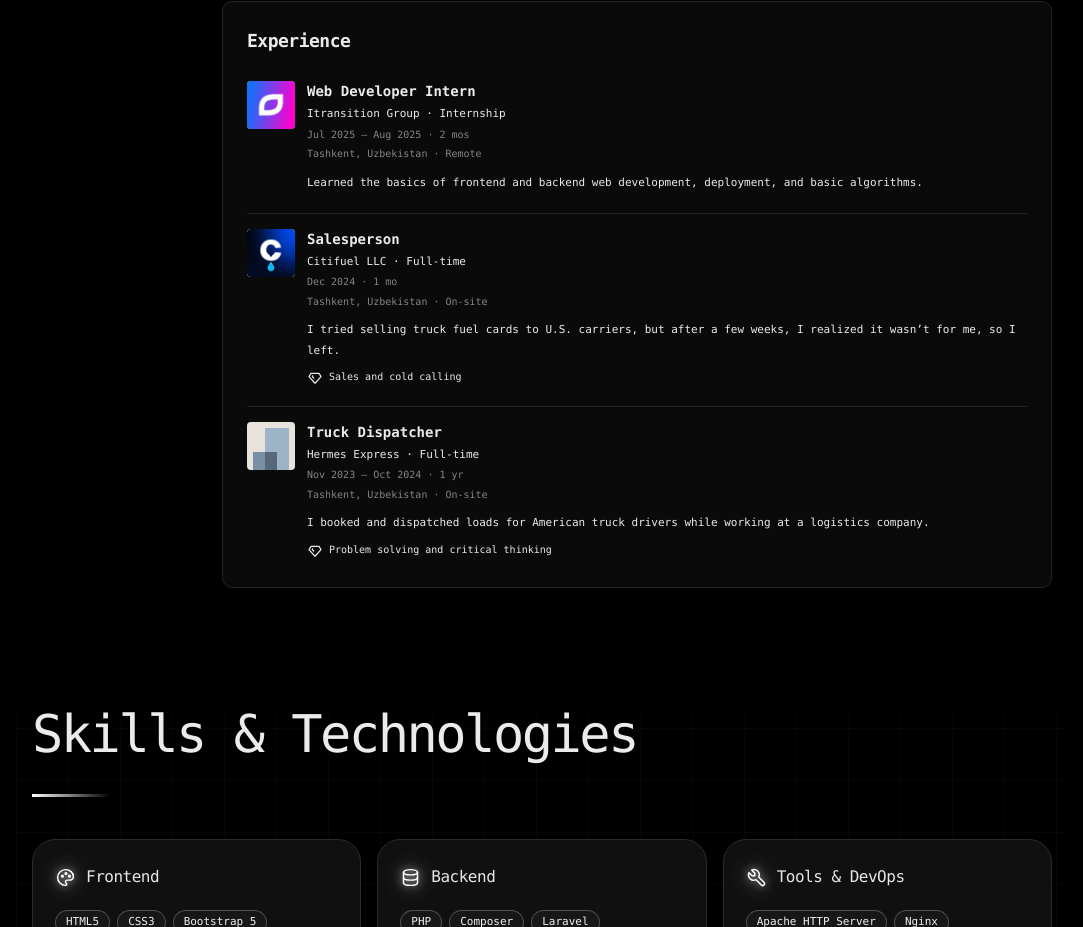
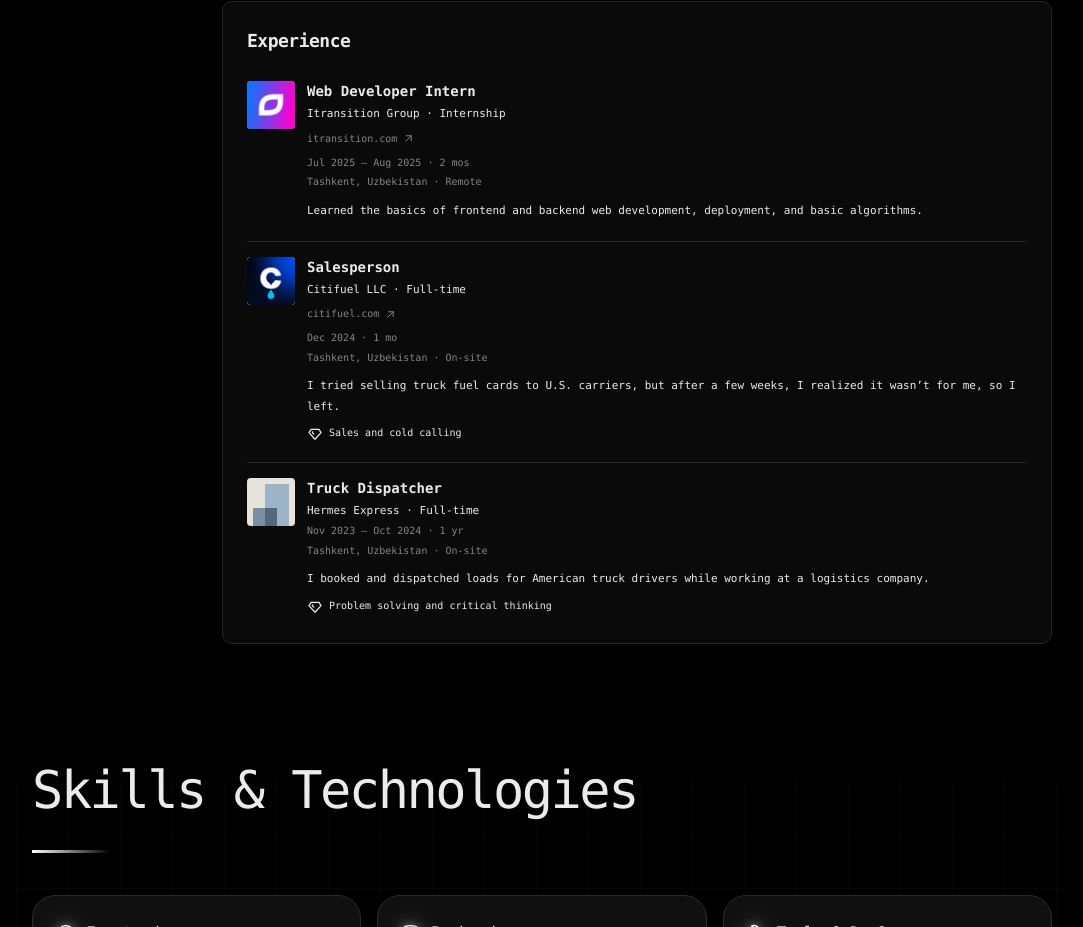
Before and after one commit to husanswe/personal_portfolio_website, a Next.js app: page / in a window 1280 px wide. Shown: the part 1895-2822 px from the top of the page, without its empty margins (98-1181 px from the left). Built offline with nearby package versions, Linux system fonts and the light colour scheme; no server answers.

Commit message:
Add company website links to work experience

```diff
--- a/src/app/globals.css
+++ b/src/app/globals.css
@@ -202,6 +202,8 @@ button:focus-visible, a:focus-visible, [tabindex]:focus-visible { outline: 2px s
 .company-logo-hermes { background-position: -23px -396px; }
 .experience-details h3 { margin: 0 0 4px; font-size: 14px; line-height: 1.45; font-weight: 600; }
 .experience-company { margin: 0 0 3px; font-size: 11px; line-height: 1.65; }
+.experience-website { display: flex; align-items: center; gap: 5px; width: fit-content; padding: 4px 0; margin: 0 0 4px; color: var(--muted); font-size: 10px; line-height: 1.6; overflow-wrap: anywhere; }
+.experience-website:hover { color: var(--foreground); text-decoration: underline; text-underline-offset: 3px; }
 .experience-meta { margin: 0 0 3px; color: var(--muted); font-size: 10px; line-height: 1.65; }
 .experience-description { margin: 10px 0 0; font-size: 11px; line-height: 1.85; }
 .experience-skills { display: flex; align-items: flex-start; gap: 6px; font-size: 10px; font-weight: 550; margin: 8px 0 0; line-height: 1.65; }
--- a/src/components/work-experience.tsx
+++ b/src/components/work-experience.tsx
@@ -1,4 +1,4 @@
-import { IconDiamond } from "@tabler/icons-react";
+import { IconArrowUpRight, IconDiamond } from "@tabler/icons-react";
 import { experience } from "@/lib/portfolio";
 
 export function WorkExperience() {
@@ -11,6 +11,7 @@ export function WorkExperience() {
           <div className="experience-details">
             <h3>{job.title}</h3>
             <p className="experience-company">{job.company}<span> · </span>{job.employment}</p>
+            {job.website ? <a className="experience-website" href={job.website} target="_blank" rel="noopener noreferrer" aria-label={`Visit ${job.company} website (opens in a new tab)`}>{new URL(job.website).hostname.replace(/^www\./, "")}<IconArrowUpRight size={13} stroke={1.8} aria-hidden="true" /></a> : null}
             <p className="experience-meta">{job.dates}<span> · </span>{job.duration}</p>
             <p className="experience-meta">{job.location}<span> · </span>{job.arrangement}</p>
             <p className="experience-description">{job.description}</p>
--- a/src/lib/portfolio.ts
+++ b/src/lib/portfolio.ts
@@ -20,18 +20,21 @@ export const skillGroups = [
 export const experience = [
   {
     id: "itransition", title: "Web Developer Intern", company: "Itransition Group", employment: "Internship",
+    website: "https://www.itransition.com/",
     dates: "Jul 2025 – Aug 2025", duration: "2 mos", location: "Tashkent, Uzbekistan", arrangement: "Remote",
     description: "Learned the basics of frontend and backend web development, deployment, and basic algorithms.",
     skills: "",
   },
   {
     id: "citifuel", title: "Salesperson", company: "Citifuel LLC", employment: "Full-time",
+    website: "https://citifuel.com/",
     dates: "Dec 2024", duration: "1 mo", location: "Tashkent, Uzbekistan", arrangement: "On-site",
     description: "I tried selling truck fuel cards to U.S. carriers, but after a few weeks, I realized it wasn’t for me, so I left.",
     skills: "Sales and cold calling",
   },
   {
     id: "hermes", title: "Truck Dispatcher", company: "Hermes Express", employment: "Full-time",
+    website: null,
     dates: "Nov 2023 – Oct 2024", duration: "1 yr", location: "Tashkent, Uzbekistan", arrangement: "On-site",
     description: "I booked and dispatched loads for American truck drivers while working at a logistics company.",
     skills: "Problem solving and critical thinking",
```
